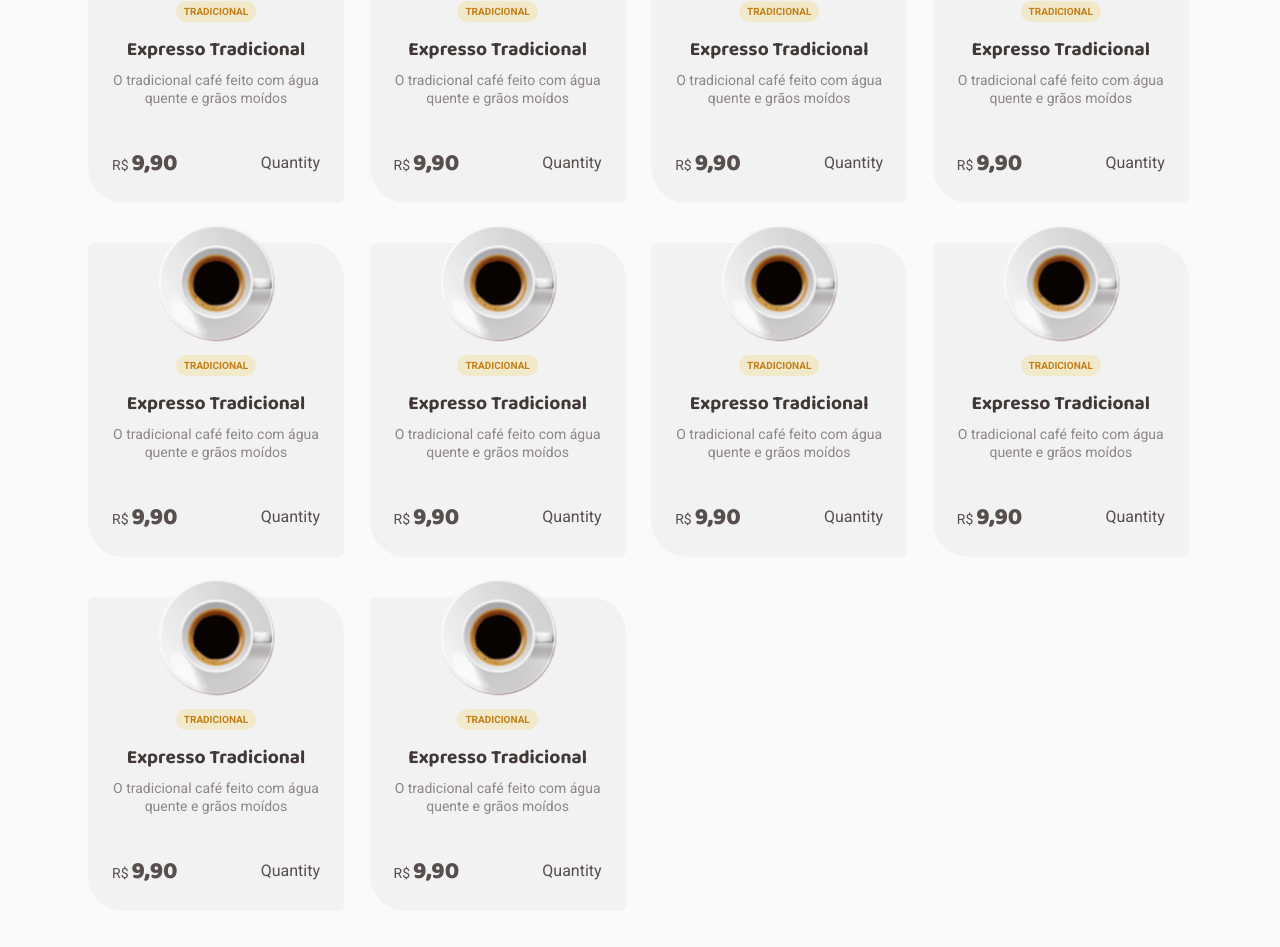
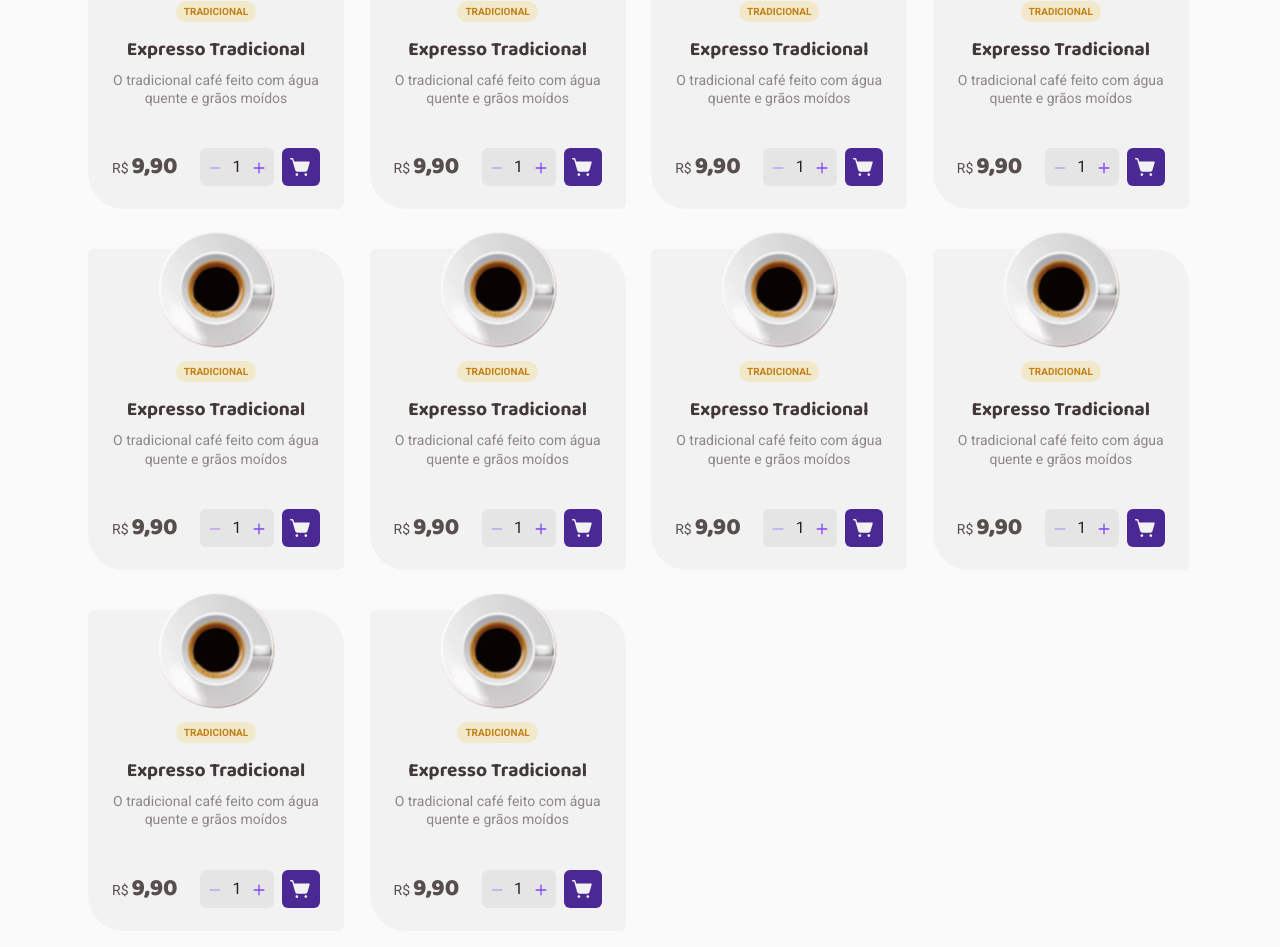
Before and after one commit to rnatu/coffee-delivery, a React (Vite) app: page / in a window 1280 px wide. Shown: the part 891-1838 px from the top of the page. Built offline with nearby package versions, Linux system fonts and the light colour scheme.

Commit message:
feat: add QuantityInput style

```diff
--- a/src/components/Header/styles.tsx
+++ b/src/components/Header/styles.tsx
@@ -16,7 +16,7 @@ export const NavActions = styled.nav`
 
   button {
     svg {
-      color: ${(props) => props.theme.colors.purple};
+      color: ${(props) => props.theme.colors['brand-purple']};
     }
 
     border: none;
@@ -25,8 +25,8 @@ export const NavActions = styled.nav`
     align-items: center;
 
     gap: 0.25rem;
-    background-color: ${(props) => props.theme.colors['purple-light']};
-    color: ${(props) => props.theme.colors['purple-dark']};
+    background-color: ${(props) => props.theme.colors['brand-purple-light']};
+    color: ${(props) => props.theme.colors['brand-purple-dark']};
 
     padding: 0 0.7rem;
   }
@@ -36,7 +36,7 @@ export const NavActions = styled.nav`
     border-radius: 6px;
 
     padding: 0.5rem;
-    background-color: ${(props) => props.theme.colors['yellow-light']};
-    color: ${(props) => props.theme.colors['yellow-dark']};
+    background-color: ${(props) => props.theme.colors['brand-yellow-light']};
+    color: ${(props) => props.theme.colors['brand-yellow-dark']};
   }
 `;
--- a/src/components/QuantityInput/index.tsx
+++ b/src/components/QuantityInput/index.tsx
@@ -1,3 +1,20 @@
-export function QuantityInput() {
-  return <span>Quantity</span>;
+import { Minus, Plus } from 'phosphor-react';
+import { IconWrapper, QuantityInputContainer } from './styles';
+
+interface QuantityInputProps {
+  size?: 'medium' | 'small';
 }
+
+export function QuantityInput({ size = 'medium' }: QuantityInputProps) {
+  return (
+    <QuantityInputContainer size={size}>
+      <IconWrapper disabled={true}>
+        <Minus size={14} weight="bold" />
+      </IconWrapper>
+      <input type="string" readOnly value={1} />
+      <IconWrapper>
+        <Plus size={14} weight="bold" />
+      </IconWrapper>
+    </QuantityInputContainer>
+  );
+}
--- a/src/components/QuantityInput/styles.ts
+++ b/src/components/QuantityInput/styles.ts
@@ -0,0 +1,62 @@
+import styled, { css } from 'styled-components';
+
+export interface QuantityInputContainerProps {
+  size: 'medium' | 'small';
+}
+
+export const QuantityInputContainer = styled.div<QuantityInputContainerProps>`
+  background-color: ${({ theme }) => theme.colors['base-button']};
+  border-radius: 6px;
+  /* padding: 0 8px; */
+
+  display: flex;
+  align-items: center;
+  justify-content: space-between;
+  gap: 4px;
+
+  input {
+    width: 100%;
+    text-align: center;
+
+    background: none;
+    border: none;
+    color: ${({ theme }) => theme.colors['base-title']};
+
+    &:focus {
+      outline: 0;
+      box-shadow: none;
+    }
+  }
+
+  ${({ size }) =>
+    size === 'medium' &&
+    css`
+      padding: 0.5rem;
+    `}
+
+  ${({ size }) =>
+    size === 'small' &&
+    css`
+      padding: 0.3rem 0.5rem;
+    `}
+`;
+
+export const IconWrapper = styled.button.attrs({
+  type: 'button',
+})`
+  width: 0.875rem;
+  height: 0.875rem;
+
+  background: none;
+  border: none;
+
+  color: ${({ theme }) => theme.colors['brand-purple']};
+
+  &:disabled {
+    opacity: 0.4;
+  }
+
+  &:not(:disabled):hover {
+    color: ${({ theme }) => theme.colors['brand-purple-dark']};
+  }
+`;
--- a/src/pages/Home/components/CoffeeFilter/styles.ts
+++ b/src/pages/Home/components/CoffeeFilter/styles.ts
@@ -8,10 +8,10 @@ export const FilterContainer = styled.div`
 export const FilterButton = styled.button`
   padding: 0.5rem 0.75rem;
   border-radius: 100px;
-  border: 1px solid ${(props) => props.theme.colors.yellow};
+  border: 1px solid ${(props) => props.theme.colors['brand-yellow']};
   background: none;
 
   font-size: ${({ theme }) => theme.textSizes['components-tag']};
   font-weight: 700;
-  color: ${({ theme }) => theme.colors['yellow-dark']};
+  color: ${({ theme }) => theme.colors['brand-yellow-dark']};
 `;
--- a/src/pages/Home/components/CoffeeList/CoffeeCard.tsx
+++ b/src/pages/Home/components/CoffeeList/CoffeeCard.tsx
@@ -1,8 +1,10 @@
+import { ShoppingCartSimple } from 'phosphor-react';
 import expresso from '../../../../assets/coffee-images/expresso.svg';
 import { QuantityInput } from '../../../../components/QuantityInput';
 import { RegularText, TitleText } from '../../../../components/Typography';
 
 import {
+  AddCartWrapper,
   CardFooter,
   CoffeeCardContainer,
   CoffeeDescription,
@@ -30,7 +32,13 @@ export function CoffeeCard() {
           </TitleText>
         </div>
 
-        <QuantityInput />
+        <AddCartWrapper>
+          <QuantityInput />
+
+          <button>
+            <ShoppingCartSimple weight="fill" size={22} />
+          </button>
+        </AddCartWrapper>
       </CardFooter>
     </CoffeeCardContainer>
   );
--- a/src/pages/Home/components/CoffeeList/styles.ts
+++ b/src/pages/Home/components/CoffeeList/styles.ts
@@ -30,8 +30,8 @@ export const CoffeeCardContainer = styled.div`
     border-radius: 100px;
     margin-top: 0.75rem;
 
-    background-color: ${(props) => props.theme.colors['yellow-light']};
-    color: ${(props) => props.theme.colors['yellow-dark']};
+    background-color: ${(props) => props.theme.colors['brand-yellow-light']};
+    color: ${(props) => props.theme.colors['brand-yellow-dark']};
     font-weight: 700;
     font-size: 0.625rem;
   }
@@ -56,15 +56,36 @@ export const CoffeeDescription = styled(RegularText).attrs({
 export const CardFooter = styled.div`
   width: 100%;
   padding: 0 1.5rem;
-  margin: 33px 0 1.4688rem;
+  margin: 2.0625rem 0 1.4688rem;
 
   display: flex;
   justify-content: space-between;
   align-items: center;
 
-  > div {
+  > div:first-child {
     display: flex;
     align-items: baseline;
-    gap: 3px;
+    gap: 0.1875rem;
   }
 `;
+
+export const AddCartWrapper = styled.div`
+  width: 7.5rem;
+  display: flex;
+  gap: 0.5rem;
+
+  > button {
+    display: flex;
+    border: none;
+    padding: 0.5rem;
+
+    background-color: ${({ theme }) => theme.colors['brand-purple-dark']};
+    color: ${({ theme }) => theme.colors['base-card']};
+    padding: 0.5rem;
+    border-radius: 6px;
+
+    &:hover {
+      background: ${({ theme }) => theme.colors['brand-purple']};
+    }
+  }
+`;
--- a/src/pages/Home/components/Intro/index.tsx
+++ b/src/pages/Home/components/Intro/index.tsx
@@ -25,7 +25,7 @@ export function Intro() {
           </RegularText>
 
           <AdvantageContainer>
-            <AdvantageItem backgroundColor="yellow-dark">
+            <AdvantageItem backgroundColor="brand-yellow-dark">
               <span>
                 <ShoppingCart size={16} weight="fill" />
               </span>
@@ -39,14 +39,14 @@ export function Intro() {
               Embalagem mantém o café intacto
             </AdvantageItem>
 
-            <AdvantageItem backgroundColor="yellow">
+            <AdvantageItem backgroundColor="brand-yellow">
               <span>
                 <Timer size={16} weight="fill" />
               </span>
               Entrega rápida e rastreada
             </AdvantageItem>
 
-            <AdvantageItem backgroundColor="purple">
+            <AdvantageItem backgroundColor="brand-purple">
               <span>
                 <Coffee size={16} weight="fill" />
               </span>
--- a/src/pages/Home/components/Intro/styles.ts
+++ b/src/pages/Home/components/Intro/styles.ts
@@ -39,7 +39,11 @@ export const AdvantageContainer = styled.div`
 `;
 
 interface BackgroundColor {
-  backgroundColor: 'yellow-dark' | 'base-text' | 'yellow' | 'purple';
+  backgroundColor:
+    | 'brand-yellow-dark'
+    | 'base-text'
+    | 'brand-yellow'
+    | 'brand-purple';
 }
 
 export const AdvantageItem = styled.p<BackgroundColor>`
--- a/src/styles/global.ts
+++ b/src/styles/global.ts
@@ -28,7 +28,13 @@ export const GlobalStyle = createGlobalStyle`
 
   button {
     cursor: pointer;
+    transition: .3s;
+
+    &:disabled {
+      cursor: not-allowed;
+    }
   }
+
 
   h1, h2, h3, h4, h5, h6 p, span {
     line-height: 130%;
@@ -36,6 +42,6 @@ export const GlobalStyle = createGlobalStyle`
 
   :focus {
     outline: 0;
-    box-shadow: 0 0 0 2px ${(props) => props.theme.colors['yellow-dark']};
+    box-shadow: 0 0 0 2px ${(props) => props.theme.colors['brand-yellow-dark']};
   }
 `;
--- a/src/styles/themes/default.ts
+++ b/src/styles/themes/default.ts
@@ -13,13 +13,13 @@ export const defaultTheme = {
     'base-subtitle': '#403937',
     'base-title': '#272221',
 
-    'purple-light': '#EBE5F9',
-    purple: '#8047F8',
-    'purple-dark': '#4B2995',
+    'brand-purple-dark': '#4B2995',
+    'brand-purple': '#8047F8',
+    'brand-purple-light': '#EBE5F9',
 
-    'yellow-light': '#F1E9C9',
-    yellow: '#DBAC2C',
-    'yellow-dark': '#C47F17',
+    'brand-yellow-dark': '#C47F17',
+    'brand-yellow': '#DBAC2C',
+    'brand-yellow-light': '#F1E9C9',
   },
   textSizes: {
     'title-title-xl': '3rem',
```
